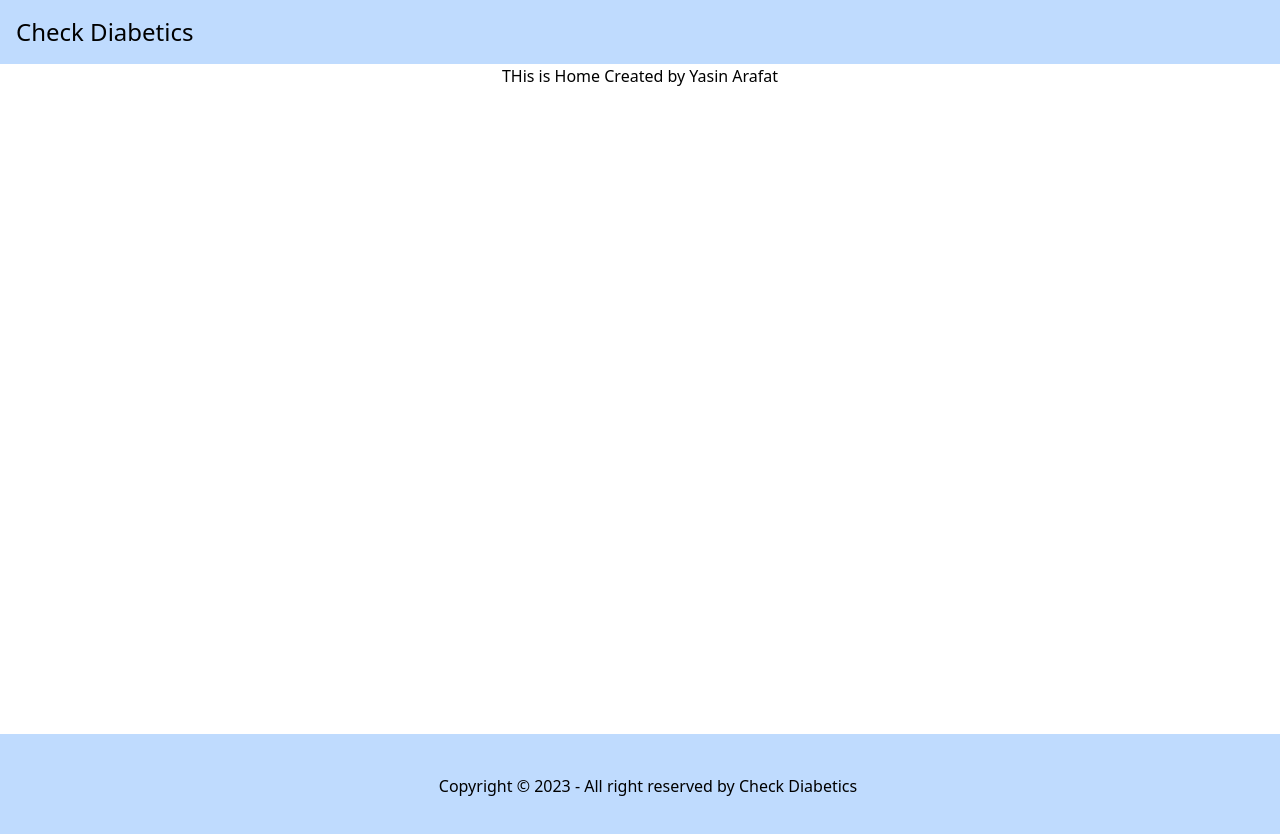
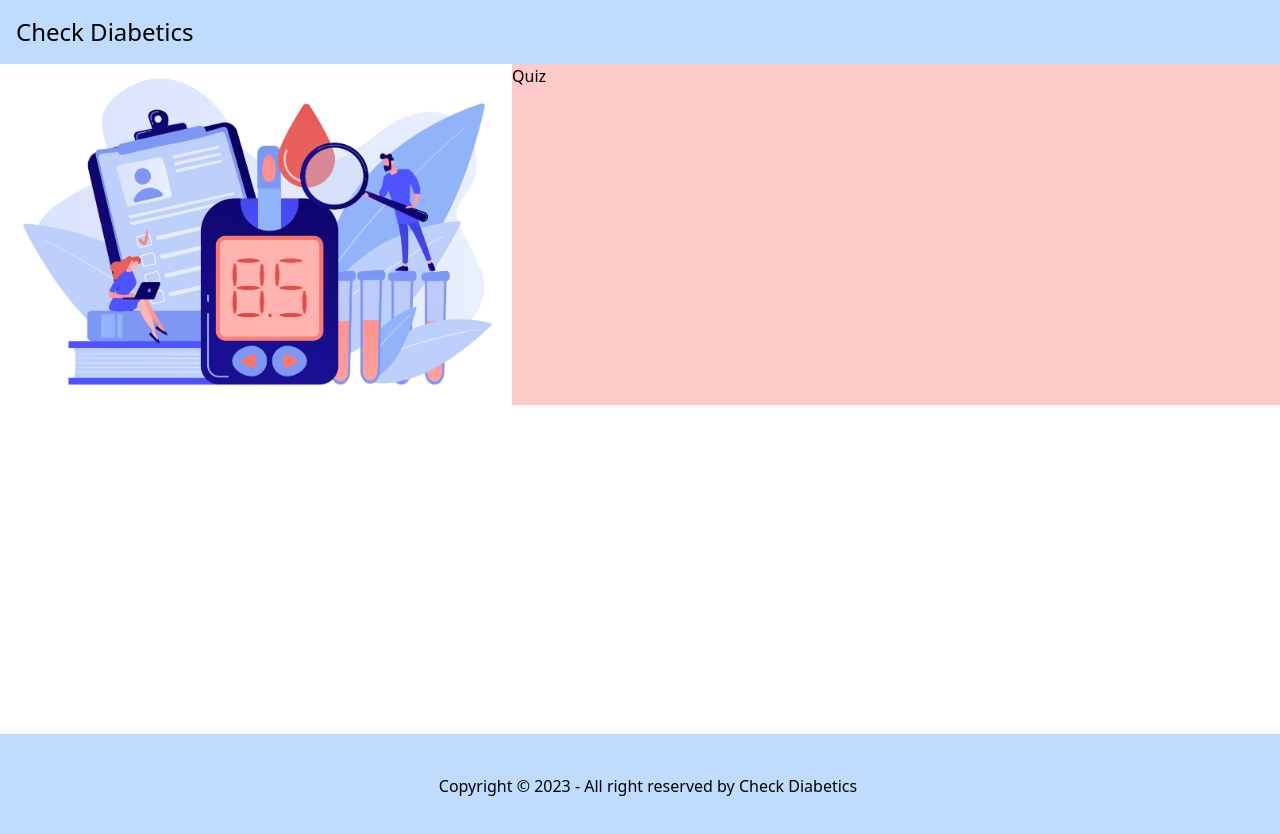
Before and after one commit to rh-abir/check-diabetics, a React (Vite) app: page / in a window 1280 px wide. Shown: the top 834 px of the page. Built offline with nearby package versions, Linux system fonts and the light colour scheme.

Commit message:
Home Page setup done and two container added

```diff
--- a/src/pages/Home/Home.jsx
+++ b/src/pages/Home/Home.jsx
@@ -1,7 +1,15 @@
+import Quiz from "./Quiz/Quiz";
+import Sidebar from "./Sidebar/Sidebar";
+
 const Home = () => {
   return (
-    <div>
-      <h2 className="text-center">THis is Home Created by Yasin Arafat</h2>
+    <div className="grid grid-cols-1 lg:grid-cols-5">
+      <div className="lg:col-span-2">
+        <Sidebar />
+      </div>
+      <div className="lg:col-span-3">
+        <Quiz />
+      </div>
     </div>
   );
 };
--- /dev/null
+++ b/src/pages/Home/Quiz/Quiz.jsx
@@ -0,0 +1,11 @@
+import React from 'react';
+
+const Quiz = () => {
+    return (
+        <div className='bg-red-200 w-full h-full'>
+            Quiz
+        </div>
+    );
+};
+
+export default Quiz;
--- /dev/null
+++ b/src/pages/Home/Sidebar/Sidebar.jsx
@@ -0,0 +1,11 @@
+import React from 'react';
+
+const Sidebar = () => {
+    return (
+        <div>
+           <img src="/src/assets/images/sidebar-image.jpg" alt="" />
+        </div>
+    );
+};
+
+export default Sidebar;
```
Also changed, not shown: src/assets/images/sidebar-image.jpg (added).
